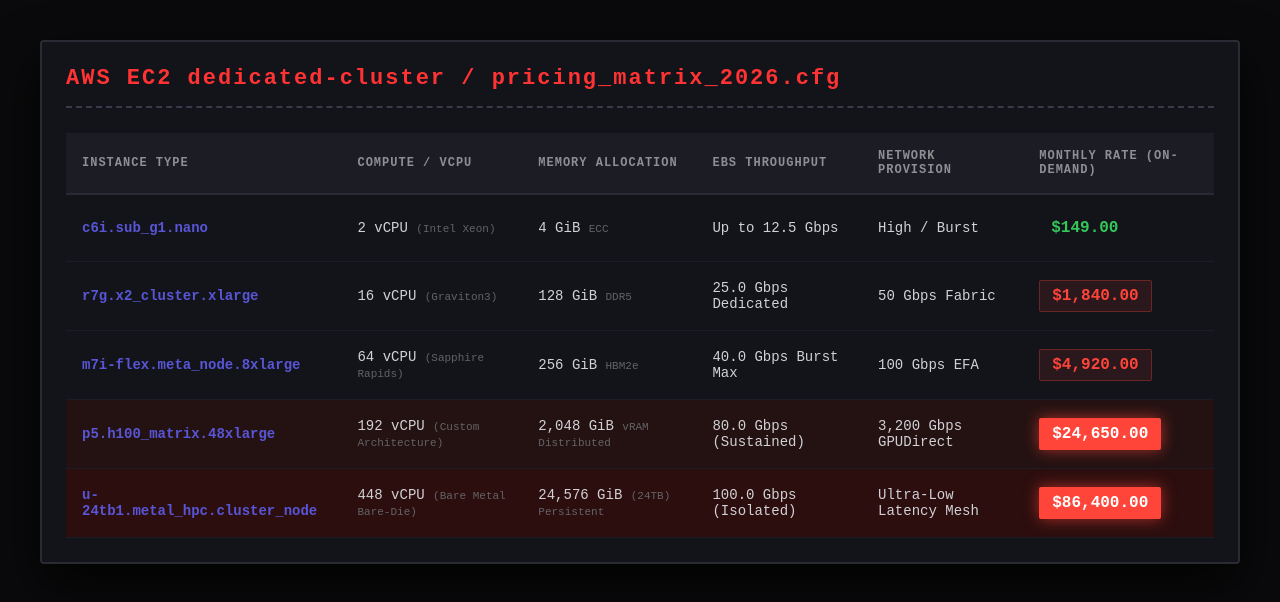
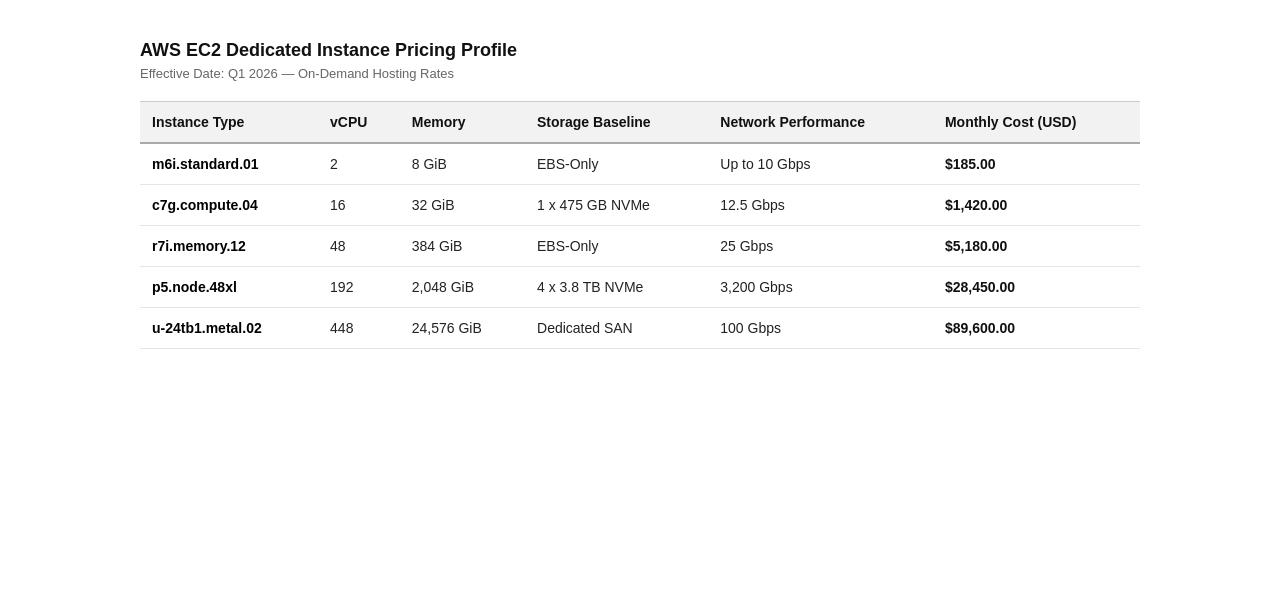
Before and after one commit to hazarhghgyt-art/ok, a plain HTML site: page index.html in a window 1280 px wide. Drawn offline with Linux system fonts and the light colour scheme.

Commit message:
Update index.html

```diff
--- a/index.html
+++ b/index.html
@@ -3,143 +3,116 @@
 <head>
     <meta charset="UTF-8">
     <meta name="viewport" content="width=device-width, initial-scale=1.0">
-    <title>Enterprise Infrastructure Cost Matrix</title>
+    <title>AWS Cloud Infrastructure Cost Matrix</title>
     <style>
         body {
-            font-family: 'Courier New', Courier, monospace;
+            font-family: Arial, Helvetica, sans-serif;
             margin: 0;
             padding: 40px;
-            background-color: #0a0a0c;
-            color: #d1d1d6;
+            background-color: #ffffff;
+            color: #333333;
         }
-        .matrix-container {
-            max-width: 1200px;
+        .corporate-table-container {
+            max-width: 1000px;
             margin: 0 auto;
-            background: #13131a;
-            border: 2px solid #2a2a35;
-            box-shadow: 0 20px 50px rgba(0,0,0,0.8);
-            border-radius: 4px;
-            padding: 24px;
         }
-        .matrix-header {
-            border-bottom: 2px dashed #3a3a4a;
-            padding-bottom: 15px;
-            margin-bottom: 25px;
+        .table-title {
+            font-size: 18px;
+            font-weight: bold;
+            color: #111111;
+            margin-bottom: 5px;
         }
-        .matrix-header h2 {
-            margin: 0;
-            color: #ff3333;
-            font-size: 22px;
-            letter-spacing: 2px;
+        .table-subtitle {
+            font-size: 13px;
+            color: #666666;
+            margin-bottom: 20px;
         }
         table {
             width: 100%;
             border-collapse: collapse;
             text-align: left;
+            font-size: 14px;
         }
         th {
-            background-color: #1c1c24;
-            color: #8e8e93;
-            padding: 16px;
-            font-size: 12px;
-            text-transform: uppercase;
-            letter-spacing: 1px;
-            border-bottom: 2px solid #2a2a35;
+            background-color: #f2f2f2;
+            color: #111111;
+            padding: 12px;
+            font-weight: bold;
+            border-top: 1px solid #cccccc;
+            border-bottom: 2px solid #aaaaaa;
         }
         td {
-            padding: 18px 16px;
-            border-bottom: 1px solid #1c1c24;
-            font-size: 14px;
+            padding: 12px;
+            border-bottom: 1px solid #e5e5e5;
+            color: #222222;
         }
-        tr:hover {
-            background-color: #181822;
+        .bold-text {
+            font-weight: bold;
+            color: #000000;
         }
-        .instance-id {
-            color: #5856d6;
+        .price-text {
             font-weight: bold;
-        }
-        .price-tag {
-            color: #ff453a;
-            font-weight: bold;
-            font-size: 16px;
-            background: rgba(255, 69, 58, 0.1);
-            padding: 6px 12px;
-            border: 1px solid rgba(255, 69, 58, 0.3);
-            border-radius: 2px;
-            display: inline-block;
-        }
-        .critical-tier {
-            background-color: #241212 !important;
-        }
-        .critical-tier .price-tag {
-            color: #ffffff;
-            background: #ff453a;
-            box-shadow: 0 0 15px rgba(255, 69, 58, 0.6);
-            animation: alert Blink 1.5s infinite;
-        }
-        .unit {
-            color: #636366;
-            font-size: 11px;
+            color: #111111;
         }
     </style>
 </head>
 <body>
 
-<div class="matrix-container">
-    <div class="matrix-header">
-        <h2>AWS EC2 dedicated-cluster / pricing_matrix_2026.cfg</h2>
-    </div>
+<div class="corporate-table-container">
+    <div class="table-title">AWS EC2 Dedicated Instance Pricing Profile</div>
+    <div class="table-subtitle">Effective Date: Q1 2026 — On-Demand Hosting Rates</div>
+
     <table>
         <thead>
             <tr>
                 <th>Instance Type</th>
-                <th>Compute / vCPU</th>
-                <th>Memory Allocation</th>
-                <th>EBS Throughput</th>
-                <th>Network Provision</th>
-                <th>Monthly Rate (On-Demand)</th>
+                <th>vCPU</th>
+                <th>Memory</th>
+                <th>Storage Baseline</th>
+                <th>Network Performance</th>
+                <th>Monthly Cost (USD)</th>
             </tr>
         </thead>
         <tbody>
             <tr>
-                <td class="instance-id">c6i.sub_g1.nano</td>
-                <td>2 vCPU <span class="unit">(Intel Xeon)</span></td>
-                <td>4 GiB <span class="unit">ECC</span></td>
-                <td>Up to 12.5 Gbps</td>
-                <td>High / Burst</td>
-                <td><span class="price-tag" style="color:#34c759; background:none; border:none;">$149.00</span></td>
+                <td class="bold-text">m6i.standard.01</td>
+                <td>2</td>
+                <td>8 GiB</td>
+                <td>EBS-Only</td>
+                <td>Up to 10 Gbps</td>
+                <td class="price-text">$185.00</td>
             </tr>
             <tr>
-                <td class="instance-id">r7g.x2_cluster.xlarge</td>
-                <td>16 vCPU <span class="unit">(Graviton3)</span></td>
-                <td>128 GiB <span class="unit">DDR5</span></td>
-                <td>25.0 Gbps Dedicated</td>
-                <td>50 Gbps Fabric</td>
-                <td><span class="price-tag">$1,840.00</span></td>
+                <td class="bold-text">c7g.compute.04</td>
+                <td>16</td>
+                <td>32 GiB</td>
+                <td>1 x 475 GB NVMe</td>
+                <td>12.5 Gbps</td>
+                <td class="price-text">$1,420.00</td>
             </tr>
             <tr>
-                <td class="instance-id">m7i-flex.meta_node.8xlarge</td>
-                <td>64 vCPU <span class="unit">(Sapphire Rapids)</span></td>
-                <td>256 GiB <span class="unit">HBM2e</span></td>
-                <td>40.0 Gbps Burst Max</td>
-                <td>100 Gbps EFA</td>
-                <td><span class="price-tag">$4,920.00</span></td>
+                <td class="bold-text">r7i.memory.12</td>
+                <td>48</td>
+                <td>384 GiB</td>
+                <td>EBS-Only</td>
+                <td>25 Gbps</td>
+                <td class="price-text">$5,180.00</td>
             </tr>
-            <tr class="critical-tier">
-                <td class="instance-id">p5.h100_matrix.48xlarge</td>
-                <td>192 vCPU <span class="unit">(Custom Architecture)</span></td>
-                <td>2,048 GiB <span class="unit">vRAM Distributed</span></td>
-                <td>80.0 Gbps (Sustained)</td>
-                <td>3,200 Gbps GPUDirect</td>
-                <td><span class="price-tag">$24,650.00</span></td>
+            <tr>
+                <td class="bold-text">p5.node.48xl</td>
+                <td>192</td>
+                <td>2,048 GiB</td>
+                <td>4 x 3.8 TB NVMe</td>
+                <td>3,200 Gbps</td>
+                <td class="price-text">$28,450.00</td>
             </tr>
-            <tr class="critical-tier" style="background-color: #2c0e0e !important;">
-                <td class="instance-id">u-24tb1.metal_hpc.cluster_node</td>
-                <td>448 vCPU <span class="unit">(Bare Metal Bare-Die)</span></td>
-                <td>24,576 GiB <span class="unit">(24TB) Persistent</span></td>
-                <td>100.0 Gbps (Isolated)</td>
-                <td>Ultra-Low Latency Mesh</td>
-                <td><span class="price-tag">$86,400.00</span></td>
+            <tr>
+                <td class="bold-text">u-24tb1.metal.02</td>
+                <td>448</td>
+                <td>24,576 GiB</td>
+                <td>Dedicated SAN</td>
+                <td>100 Gbps</td>
+                <td class="price-text">$89,600.00</td>
             </tr>
         </tbody>
     </table>
```
